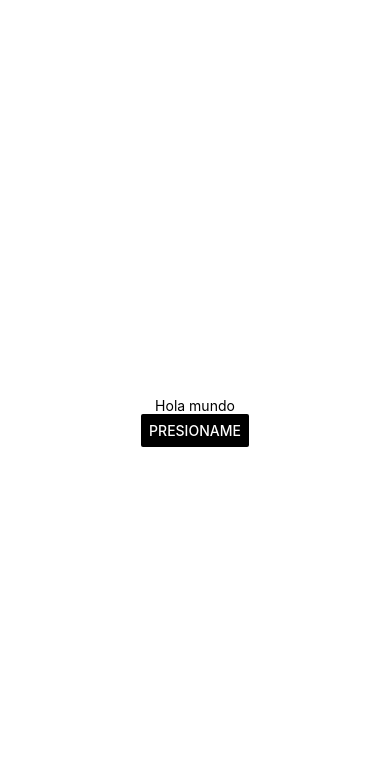
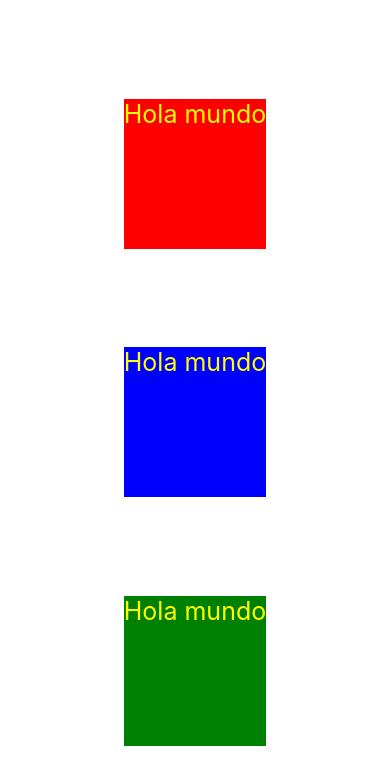
Before and after one commit to jlsxmo/ProgramacionMovil182, a React Native app in the folder holaMundo/: screen / in a window 390 px wide. Shown: the top 784 px of the page. Built offline with nearby package versions, Linux system fonts and the light colour scheme.

Commit message:
Práctica 7
StyleSheets y Flex

```diff
--- a/holaMundo/App.js
+++ b/holaMundo/App.js
@@ -2,6 +2,7 @@
 import { StyleSheet, Text, View, Button } from 'react-native';
 import React, { useState } from 'react';
 
+/*
 const Texto = ({ contenido, actualizarContenido }) => {
   return (<Text>{contenido}</Text>);
 };
@@ -22,38 +23,53 @@
     </View>
   );
 }
+*/
 
-/*import { StatusBar } from 'expo-status-bar';
-import { StyleSheet, Text, View, Button} from 'react-native';
-import React, {useState} from 'react';
-
-const Texto = () => {
+const Texto = ({estilo}) => {
   const [contenido, setContenido] = useState('Hola mundo');
   const actualizarContenido = () => {
     setContenido('State actualizo este texto');
   }
-  return (<Text onPress={actualizarContenido}>{contenido}</Text>)
+  return (<Text style={[styles.text,estilo]} onPress={actualizarContenido}>{contenido}</Text>)
 }
 
 export default function App() {
   return (
     <View style={styles.container}>
 
-      <Texto></Texto>
-      <Texto/>
-
-      <Button title='Presioname' color="#000000"></Button>
+      <Texto estilo={styles.red}/>
+      <Texto estilo={styles.blue}/>
+      <Texto estilo={styles.green}/>
 
       <StatusBar style="auto" />
     </View>
   );
-}*/
+}
 
 const styles = StyleSheet.create({
   container: {
     flex: 1,
+    flexDirection: 'column',
     backgroundColor: '#fff',
     alignItems: 'center',
-    justifyContent: 'center',
+    justifyContent: 'space-evenly',
+  },
+  text:{
+    color : 'yellow',
+    fontSize : 25,
+    height: 150,
+    //width: 150,
+  },
+  red:{
+    backgroundColor: 'red',
+    //flex: 1,
+  },
+  blue:{
+    backgroundColor: 'blue',
+    //flex: 2,
+  },
+  green:{
+    backgroundColor: 'green',
+    //flex: 3,
   },
 });
```
